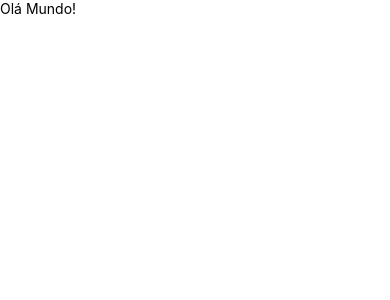
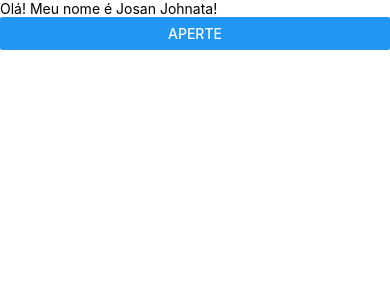
Before and after one commit to josanjohnata/projetos-react-native, a React Native app: screen / in a window 390 px wide. Shown: the top 300 px of the page. Built offline with nearby package versions, Linux system fonts and the light colour scheme.

Commit message:
React Native - Basico - Aula 2

```diff
--- a/App.js
+++ b/App.js
@@ -1,13 +1,18 @@
 import React, { Component } from 'react';
-import { View, Text } from 'react-native';
+import { View, Text, Button } from 'react-native';
 
 export default class App extends Component {
   render() {
+    const name = 'Josan Johnata';
+
     return (
       <View>
         <Text>
-          Olá Mundo!
+          Olá! Meu nome é {name}!
         </Text>
+        <Button title="Aperte" onPress={() => {
+          alert('Me apertou! ;)')
+        }} />
       </View>
     );
   }
```
